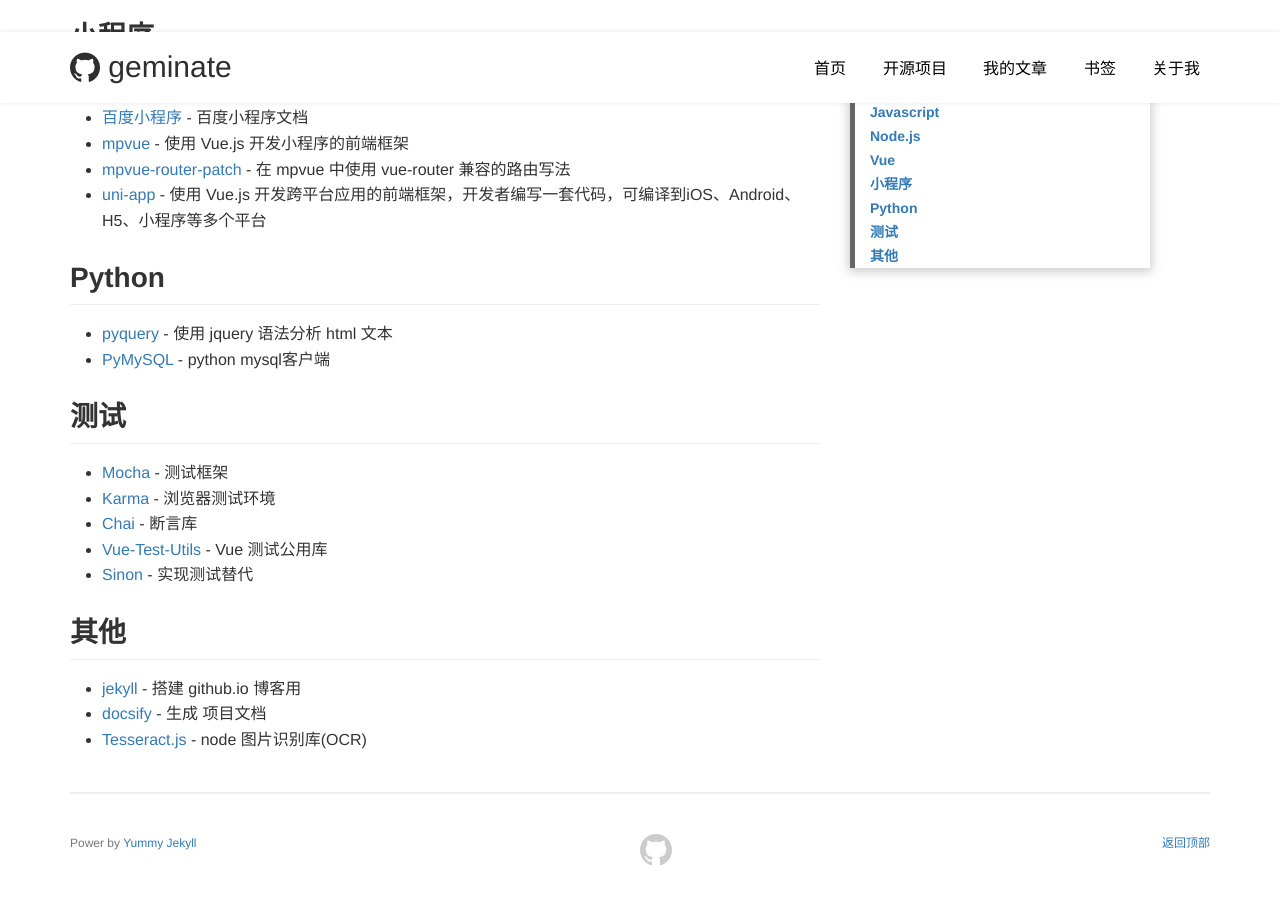
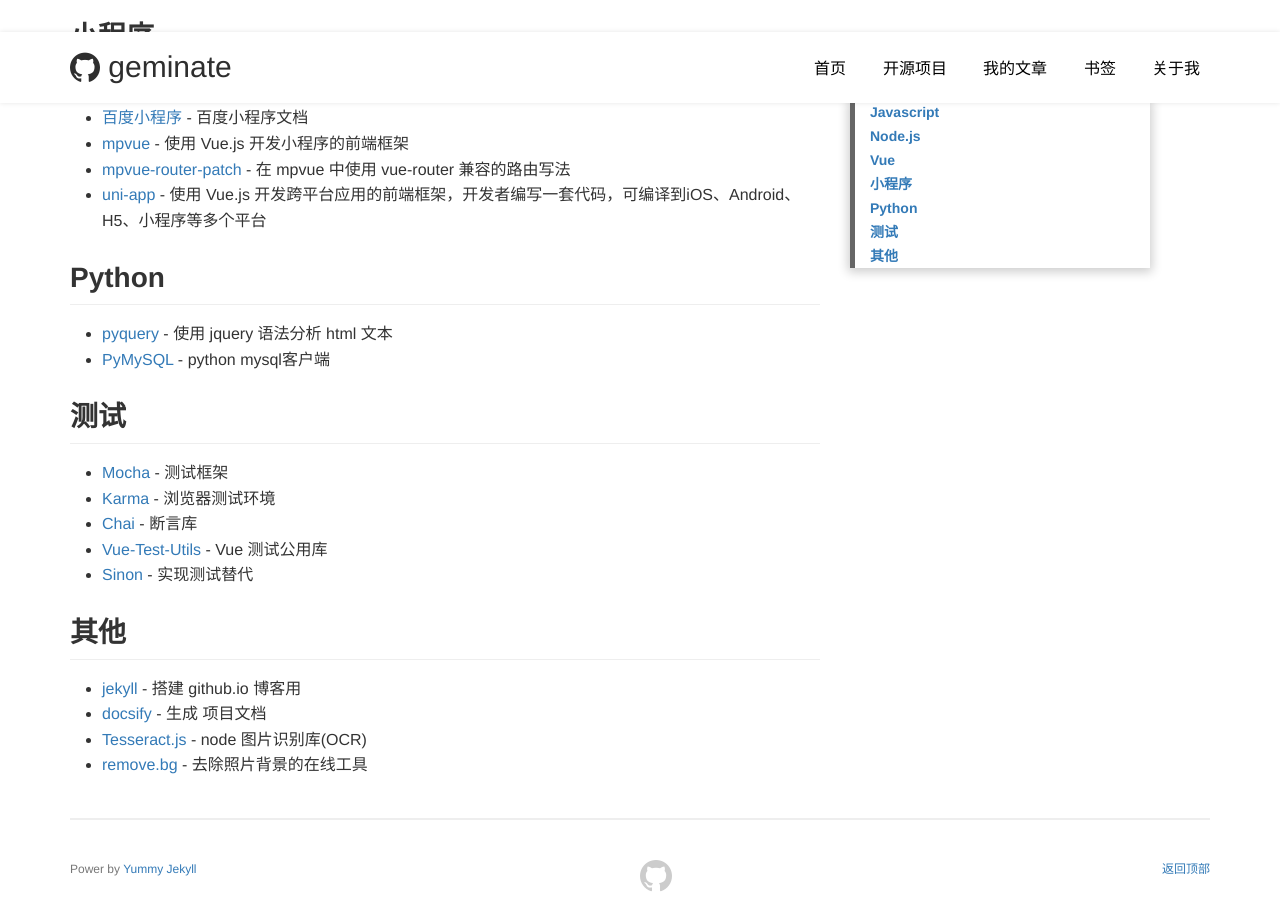
Before and after one commit to geminate/geminate.github.io, a Jekyll site: the page built from bookmark.md, in a window 1280 px wide and 900 px high, scrolled down 1117 px. Built offline with Jekyll 4.4.1, drawn with Linux system fonts in a browser that asks for light colours; before the commit the page ends 1991 px from its top, so only the background shows below that.

Commit message:
feat: 1. add bookmark

```diff
--- a/bookmark.md
+++ b/bookmark.md
@@ -52,3 +52,4 @@
 - [jekyll](https://github.com/jekyll/jekyll) - 搭建 github.io 博客用
 - [docsify](https://docsify.js.org/#/?id=docsify) - 生成 项目文档
 - [Tesseract.js](https://github.com/naptha/tesseract.js) - node 图片识别库(OCR)
+- [remove.bg](https://www.remove.bg/) - 去除照片背景的在线工具
```
